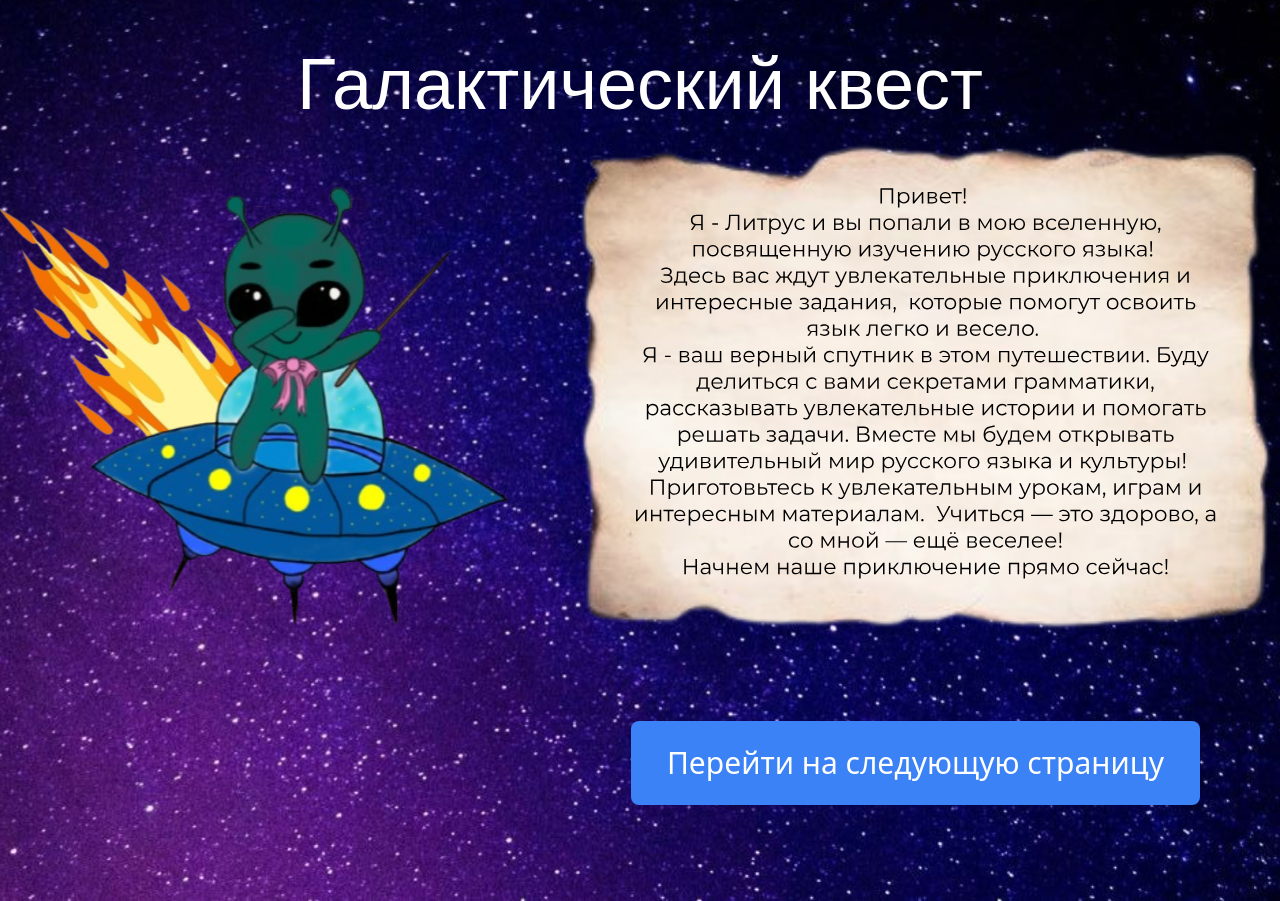
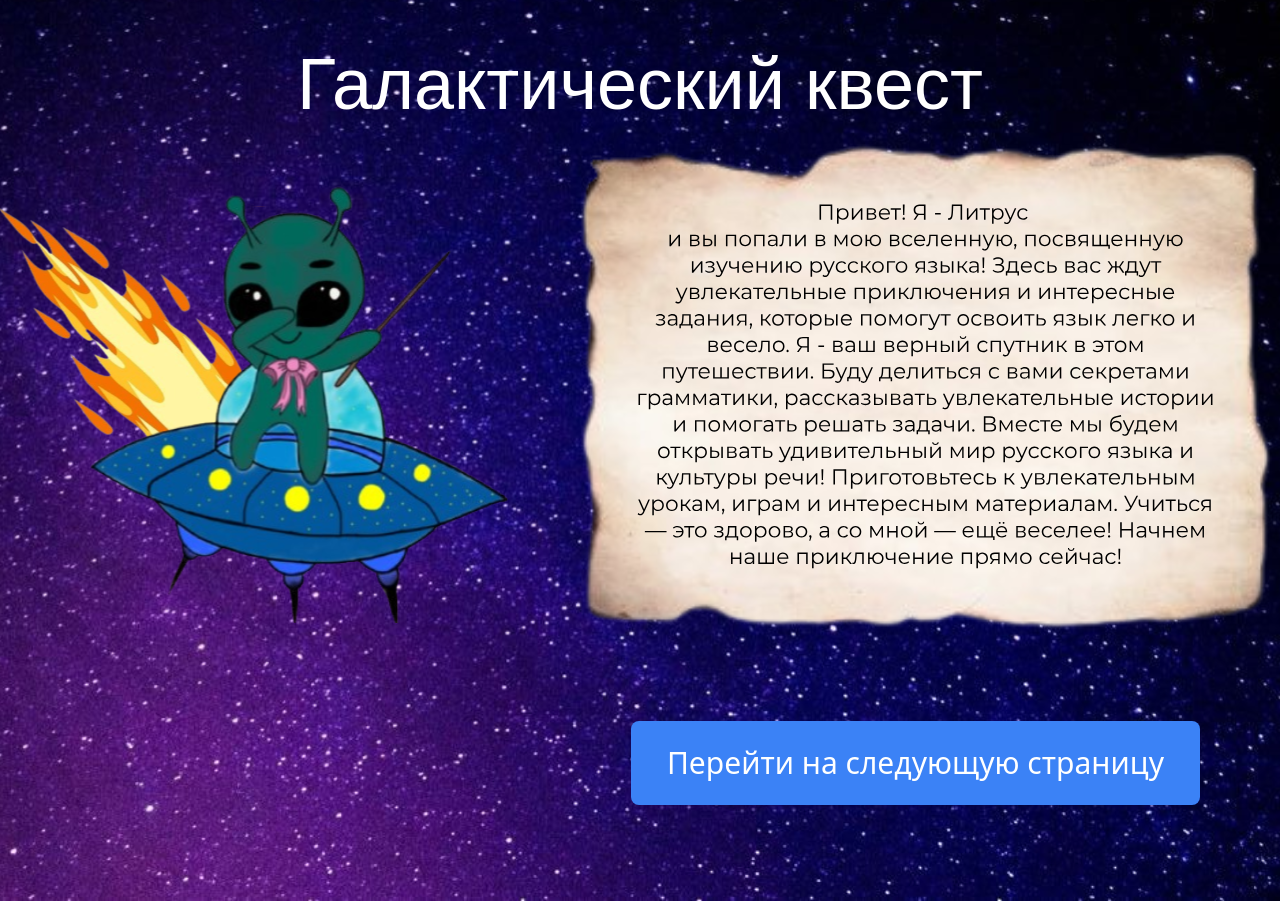
Before and after one commit to the1danie/answersNextJS, a Next.js app: page /dashboard in a window 1280 px wide. Built offline with nearby package versions, Linux system fonts and the light colour scheme; a web font is replaced by a local one.

Commit message:
some changes

```diff
--- a/src/app/dashboard/page.tsx
+++ b/src/app/dashboard/page.tsx
@@ -33,7 +33,7 @@ export default function Home() {
 
                 <div className="w-full sm:w-96 md:w-[900px] lg:w-[900px]">
                     <Image
-                        src="/images/TextWithIcon.svg"
+                        src="/images/newc.svg"
                         alt='Icon'
                         width={450}
                         height={450}
```
Also changed, not shown: public/images/newc.svg (added).
